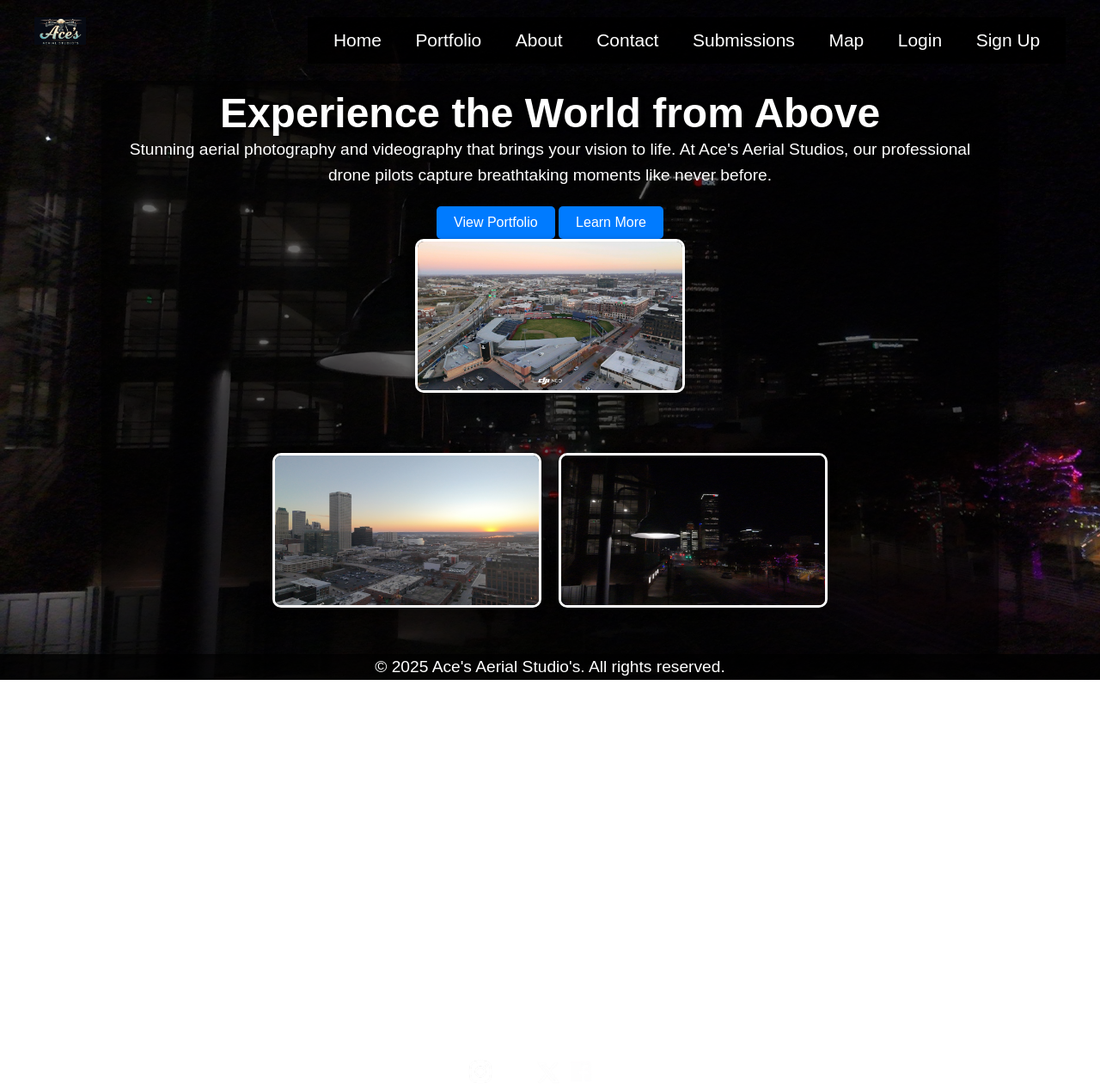
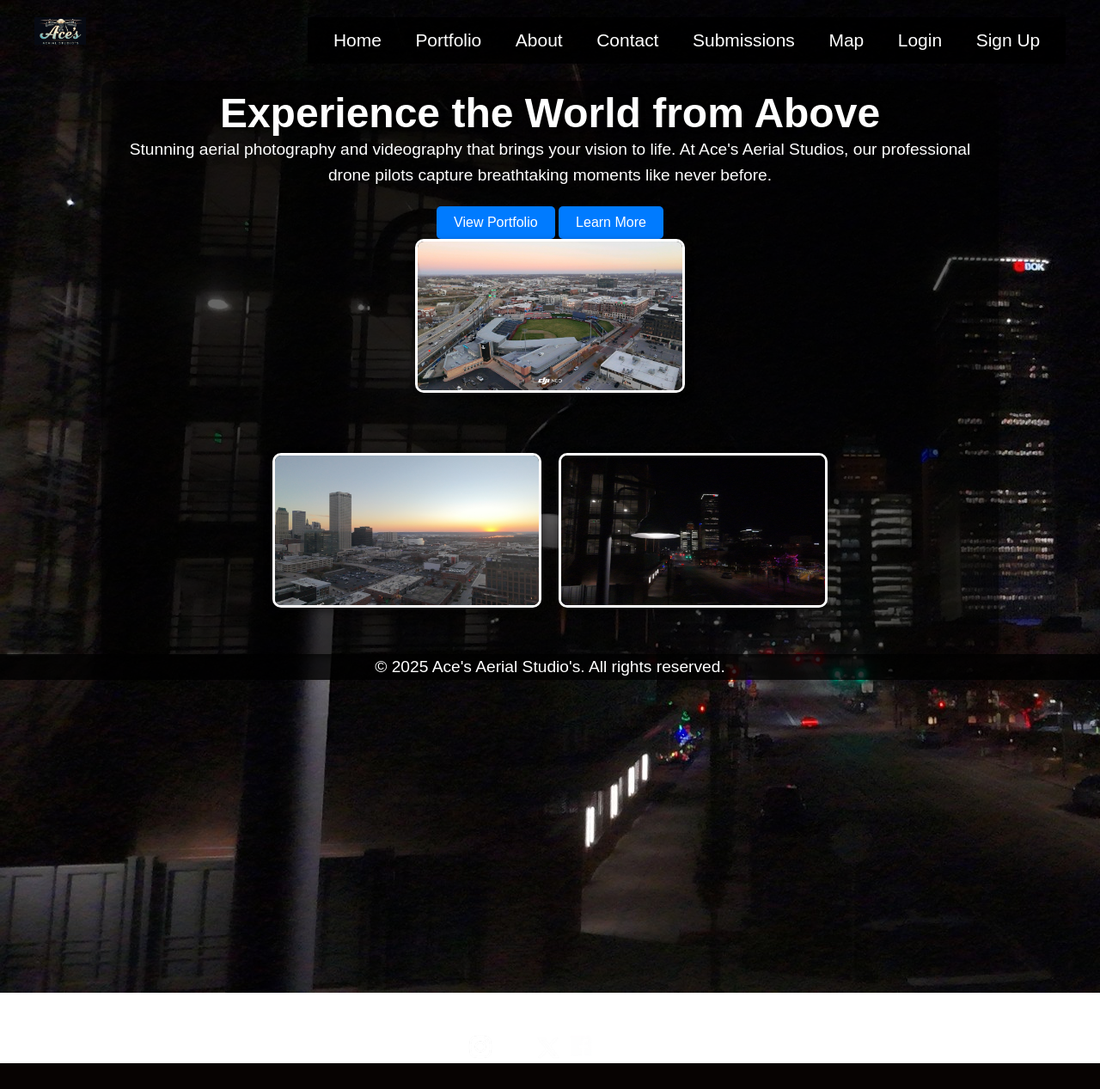
Before and after one commit to BoostedT/Ace-s-Aerial-Studio, a Flask app: page / in a window 1280 px wide. Shown: the whole page at 86% size. After the commit the page ends 1237 px from the top, so only its background shows below. Run offline with Flask 3, Linux system fonts and the light colour scheme.

Commit message:
fixing icons.

```diff
--- a/static/css/styles.css
+++ b/static/css/styles.css
@@ -6,8 +6,8 @@
     margin: 0;
     padding: 0;
     color: #fff;
-    background-image: url("{{ url_for('static', filename='images/aces-studio-background.jpg') }}");
-    background-size: cover;
+    background-image: url("{{ url_for('static', filename='images/darktulsa.jpg') }}");
+    background-size: center;
     background-repeat: no-repeat;
 }
 
@@ -355,7 +355,7 @@
 .facebook img {
   width: 40px;
   height: 40px;
-  top: 520px;
+  top: 490px;
   position: relative;
 }
 
@@ -367,7 +367,7 @@
 .instagram img {
   width: 40px;
   height: 30px;
-  top: 515px;
+  top: 486px;
   position: relative;
 }
 
@@ -377,14 +377,14 @@
   margin-bottom: 4px;
   margin-left: 5px;
   position: relative;
-  top: 518px;
+  top: 489px;
 }
 
 .x img {
   width: 28px;
   height: 28px;
   position: relative;
-  top: 515px;
+  top: 486px;
   margin-left: 8px;
 }
 
@@ -392,7 +392,7 @@
   width: 35px;
   height: 35px;
   position: relative;
-  top: 518px;
+  top: 489px;
   margin-left: 5px;
 }
 
--- a/templates/portfolio.html
+++ b/templates/portfolio.html
@@ -30,7 +30,6 @@
     <img src="{{ url_for('static', filename='images/drone2.jpg') }}" alt="Thumbnail 2" onclick="currentSlide(2)">
     <img src="{{ url_for('static', filename='images/california.jpg') }}" alt="Thumbnail 3" onclick="currentSlide(3)">
 </div>
-
 <a href="https://www.x.com/Lilacedronieman" class="x">
   <img src="static/images/x.png">
 <a href="https://www.facebook.com/LilAcedronieman" class="facebook">
```
